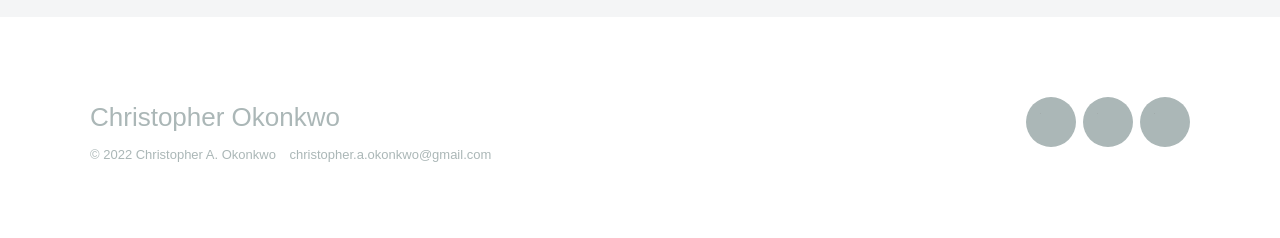
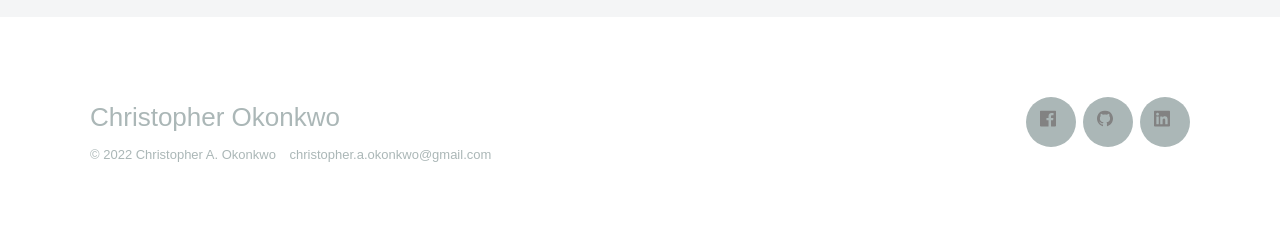
Before and after one commit to crisokonkwo/crisokonkwo.github.io, a Jekyll site: the page built from _pages/thanks.md, in a window 1280 px wide. Shown: the part 742-980 px from the top of the page. Built offline with Jekyll 4.4.1, drawn with Linux system fonts in a browser that asks for light colours; nearby versions of some CDN libraries; some web fonts are replaced.

Commit message:
Update socials.html

```diff
--- a/_includes/socials.html
+++ b/_includes/socials.html
@@ -4,7 +4,7 @@
 	<li class="socials__item">
 		<a class="socials__item__link" href="{{ url[1] }}" target="_blank" title="{{ url[0] | remove: '_url' | replace: '-', ' ' | capitalize }}">
 
-			<svg class="svg-icon" viewBox="0 0 512 512">
+			<svg class="svg-icon">
 				<use xlink:href="{{ '/assets/social-icons.svg#' }}{{ url[0] | remove: '_url' }}"></use>
 			</svg>
 
```
